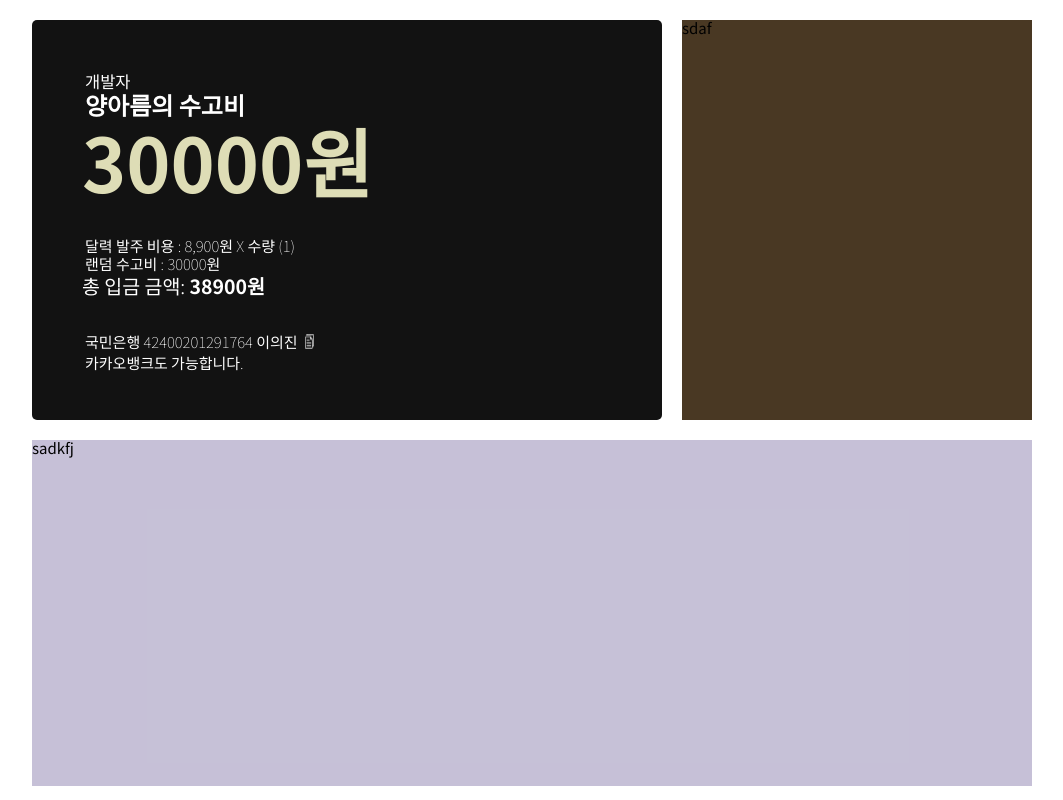
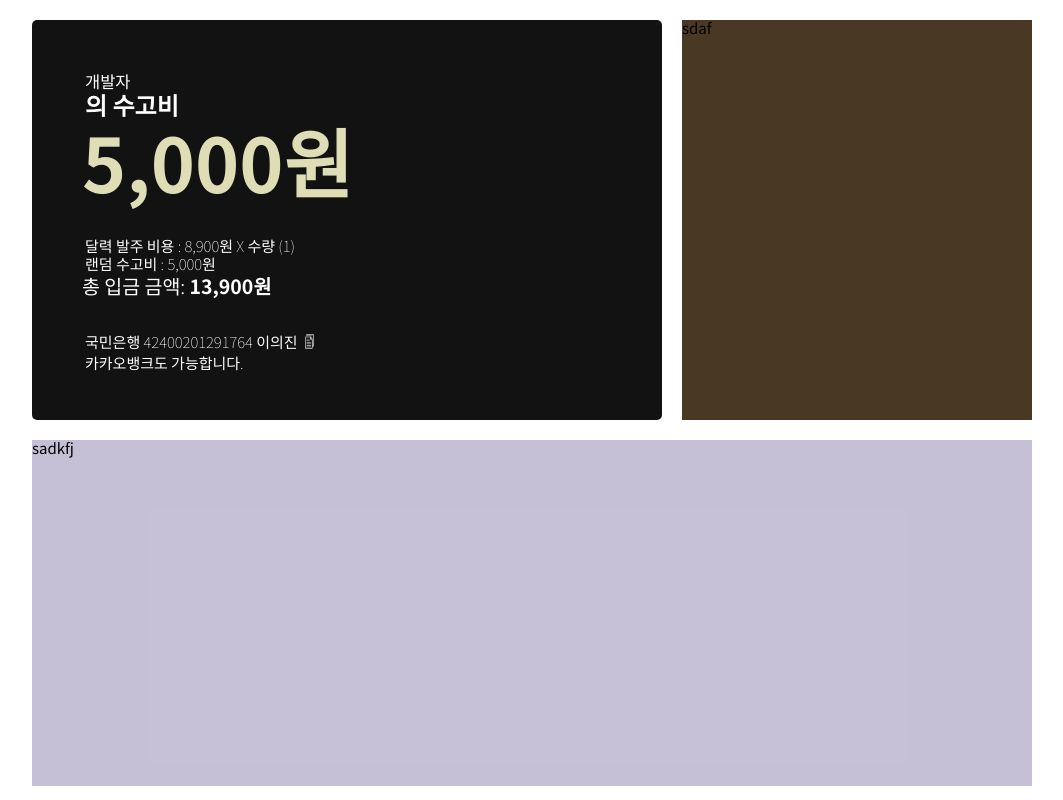
Before and after one commit to Leemainsw/mirim-random-donation, a React (Create React App) app in the folder random-donation/: page /result in a window 1280 px wide. Shown: the whole page, without its empty margins (108-1171 px from the left). Built offline with nearby package versions, Linux system fonts and the light colour scheme; no server answers; the database is empty.

Commit message:
[Feat] firebase firestore add & redux setting

```diff
--- a/random-donation/package.json
+++ b/random-donation/package.json
@@ -15,7 +15,7 @@
     "react-dom": "^17.0.2",
     "react-loading": "^2.0.3",
     "react-redux": "^7.2.6",
-    "react-router-dom": "^6.2.1",
+    "react-router-dom": "^6.2.2",
     "react-scripts": "5.0.0",
     "redux": "^4.1.2",
     "redux-actions": "^2.6.5",
--- a/random-donation/src/component/DonationInfo/InfoDetail.tsx
+++ b/random-donation/src/component/DonationInfo/InfoDetail.tsx
@@ -1,10 +1,12 @@
-import React, { useEffect, useState } from "react";
+import React, { useState } from "react";
 import styled from "styled-components";
 import { connect } from "react-redux";
 import TeacherGift from "../../assets/Teacher_Gift.jpg";
-import { firebase_user_list } from "../../reducer/reducer";
 
 import { device, min_device } from "../../services/devices";
+import { useNavigate } from 'react-router-dom';
+import { useDispatch } from "react-redux";
+import { setUserName } from "../../reducer/reducer";
 
 const InfoDetailWrapper = styled.div`
   width: 45%;
@@ -86,6 +88,14 @@ const GoButton = styled.button`
 `;
 
 const InfoDetail = (props: any) => {
+  const [name, setName]= useState('');
+  const navigate = useNavigate();
+  const dispatch = useDispatch();
+
+  const goLoading = () => {
+    dispatch(setUserName(name));
+    navigate('/load')
+  }
   // const [users, setUsers] = useState();
   // useEffect(() => {
   //   setUsers(props.dispatch(firebase_user_list()));
@@ -147,9 +157,10 @@ const InfoDetail = (props: any) => {
 
         <TitleWord>수고비 보러가기</TitleWord>
         <DetailWordWrapper>
-          <InputName placeholder="이름 세글자 써주라 이상한 거 쓰지마라 진짜" />
+          <InputName type="text" placeholder="이름 세글자 써주라 이상한 거 쓰지마라 진짜"
+          onChange={(e)=>setName(e.target.value)}/>
           <br />
-          <GoButton>달력의 요정아! 도와줘!</GoButton>
+          <GoButton onClick={goLoading}>달력의 요정아! 도와줘!</GoButton>
         </DetailWordWrapper>
       </DetailWrapper>
       <Border />
--- a/random-donation/src/component/Result/RankList.tsx
+++ b/random-donation/src/component/Result/RankList.tsx
@@ -85,7 +85,7 @@ const RankList = (props: any): JSX.Element => {
         });
     };
 
-    getData();
+    // getData();
   }, []);
 
   const array = [
--- a/random-donation/src/component/Result/ResultText.tsx
+++ b/random-donation/src/component/Result/ResultText.tsx
@@ -2,6 +2,7 @@ import React from "react";
 import styled from "styled-components";
 import { device } from "../../services/devices";
 import imageSrc from "../../assets/image.png";
+import { useSelector } from "react-redux";
 
 interface FontProp {
     fontSize?: string;
@@ -55,8 +56,9 @@ const CopyImg = styled.img`
 `;
 
 const ResultText = (): JSX.Element => {
+    const name = useSelector((state: any) => state.name);
     const detail = "개발자";
-  const name = "양아름";
+
     const money: number = 30000;
     const count: number = 1;
     const copyBankAccount = () => {
@@ -67,6 +69,28 @@ const ResultText = (): JSX.Element => {
         });
     };
 
+    const array = [
+        { price: 30000, userId: "" },
+        { price: 7000, userId: "" },
+        { price: 7000, userId: "" },
+        { price: 7000, userId: "" },
+        { price: 7000, userId: "" },
+        { price: 6000, userId: "" },
+        { price: 6000, userId: "" },
+        { price: 6000, userId: "" },
+        { price: 6000, userId: "" },
+        { price: 5000, userId: "" },
+        { price: 5000, userId: "" },
+        { price: 5000, userId: "" },
+        { price: 5000, userId: "" },
+        { price: 1000, userId: "" },
+    ];
+
+    // 아직 매칭되지 않은 가격 array를 랜덤으로 섞어 그 첫 번째 값
+    const price = array
+        .filter((ele) => !ele.userId || ele.userId.length === 0)
+        .sort(() => Math.random() - 0.5)[0];
+
     return (
         <ResultTextWrapper>
             <Wrapper>
@@ -75,23 +99,32 @@ const ResultText = (): JSX.Element => {
                     <WhiteText fontSize={"1.6em"} fontWeight={"600"}>
                         {name}의 수고비
                     </WhiteText>
-          <MoneyText>{money}원</MoneyText>
+                    <MoneyText>{price.price.toLocaleString('ko-KR')}원</MoneyText>
                     <WhiteText fontWeight={"100"}>
                         달력 발주 비용 : 8,900원 X 수량 ({count})
                     </WhiteText>
-          <WhiteText fontWeight={"100"}>랜덤 수고비 : {money}원</WhiteText>
+                    <WhiteText fontWeight={"100"}>
+                        랜덤 수고비 : {price.price.toLocaleString('ko-KR')}원
+                    </WhiteText>
 
-          <WhiteText fontSize={"1.3em"} fontWeight={"300"} margin={"5px 0px"}>
-            총 입금 금액: <BoldText>{money + 8900 * count}원</BoldText>
+                    <WhiteText
+                        fontSize={"1.3em"}
+                        fontWeight={"300"}
+                        margin={"5px 0px"}
+                    >
+                        총 입금 금액:{" "}
+                        <BoldText>{(price.price + 8900 * count).toLocaleString('ko-KR')}원</BoldText>
                     </WhiteText>
                 </TopWrapper>
                 <BottomWrapper>
-          <WhiteText fontWeight={"100"}>카카오뱅크도 가능합니다.</WhiteText>
-          <CopyBox onClick={copyBankAccount}>
+                    <WhiteText fontWeight={"100"}>
+                        카카오뱅크도 가능합니다.
+                    </WhiteText>
+                    <CopyBox >
                         <WhiteText fontWeight={"100"}>
                             국민은행 42400201291764 이의진
                         </WhiteText>
-            <CopyImg src={imageSrc} />
+                        <CopyImg src={imageSrc} onClick={copyBankAccount}/>
                     </CopyBox>
                 </BottomWrapper>
             </Wrapper>
--- a/random-donation/src/page/Load.tsx
+++ b/random-donation/src/page/Load.tsx
@@ -1,6 +1,9 @@
-import React from "react";
+import React, {useState, useEffect} from "react";
 import styled from "styled-components";
 import ReactLoading from "react-loading";
+import firestore from "../services/fbase";
+import { useNavigate } from 'react-router-dom';
+import { useSelector } from "react-redux";
 
 const Container = styled.div`
     width: 100%;
@@ -28,7 +31,7 @@ const TextBox = styled.div`
     justify-content: center;
     align-items: center;
     padding: 50px;
-`
+`;
 
 const TextBox2 = styled.div`
     font-size: 2.2rem;
@@ -38,18 +41,53 @@ const TextBox2 = styled.div`
     @media only screen and (max-width: 360px) {
         font-size: 1.8rem;
     }
+`;
 
-`
+const Load = (location: any): JSX.Element => {
+    // const params = new URLSearchParams(window.location.search);
+    // const name = params.get("name");
 
-const Load = (): JSX.Element => {
-    const name: string = "양아름"
-    const detail: string = "개발자"
+    const name = useSelector((state: any) => state.name);
+    const detail: string = "개발자";
+
+    const [user, setUser] = useState();
+    const navigate = useNavigate();
+
+    useEffect(() => {
+        const getUser = () => {
+            firestore
+                .collection("users")
+                .where("name", "==", name)
+                .get()
+                .then((snapshot: any) => {
+                    var rows: any = [];
+
+                    snapshot.forEach((doc: any) => {
+                        var childData = doc.data();
+                        rows.push(childData);
+                    });
+
+                    setUser(rows[0]);
+                });
+        };
+
+        // getUser();
+
+        setTimeout(()=>{
+            navigate('/result');
+        }, 3000);
+
+    }, [name]);
+
 
     return (
         <Container>
             <TextBox>
-                {detail} {name}님이<br/>
-                <TextBox2>내실 금액 <b>계산중</b></TextBox2>
+                {detail} {name}님이
+                <br />
+                <TextBox2>
+                    내실 금액 <b>계산중</b>
+                </TextBox2>
             </TextBox>
 
             <ReactLoading type={"bubbles"} color="#fff" />
--- a/random-donation/src/reducer/reducer.ts
+++ b/random-donation/src/reducer/reducer.ts
@@ -6,10 +6,12 @@ import UserData from "./types";
 const USERS_LIST = "USERS_LIST";
 const USER_SELECT = "USER_SELECT";
 const USER_RANK_LIST = "USER_RANK_LIST"
+const SET_USER_NAME = "SET_USER_NAME"
 
 export const user_rank_list = createAction(USER_RANK_LIST);
 export const users_list = createAction(USERS_LIST);
 export const user_select = createAction(USER_SELECT);
+export const user_name = createAction(SET_USER_NAME);
 
 export const firebase_user_list = () => {
     return (dispatch: any) => {
@@ -50,9 +52,17 @@ export const firebase_user_rank_list = () => {
     };
 };
 
+export const setUserName = (name: string) => {
+    return {
+        type: SET_USER_NAME,
+        name
+    };
+}
+
 const initialState = {
     users: {},
     selectedUser: {},
+    name: '',
 };
 
 export default handleActions(
@@ -68,8 +78,11 @@ export default handleActions(
             };
         },
         [USER_RANK_LIST]: (state: any, data: any)=> {
-          return {users: data || data.filter((ele: UserData) => ele.isConfirm).slice(0, 5)}
-        }
+            return {users: data || data.filter((ele: UserData) => ele.isConfirm).slice(0, 5)}
+        },
+        [SET_USER_NAME]: (state: any = initialState, action: any)=>{
+            return {...state, name: action.name}
+        },
     },
     initialState
 );
```
Also changed, not shown: 2 other files (tests, documents, lock files or other folders). Lines whose indentation alone changed are shown as unchanged.
